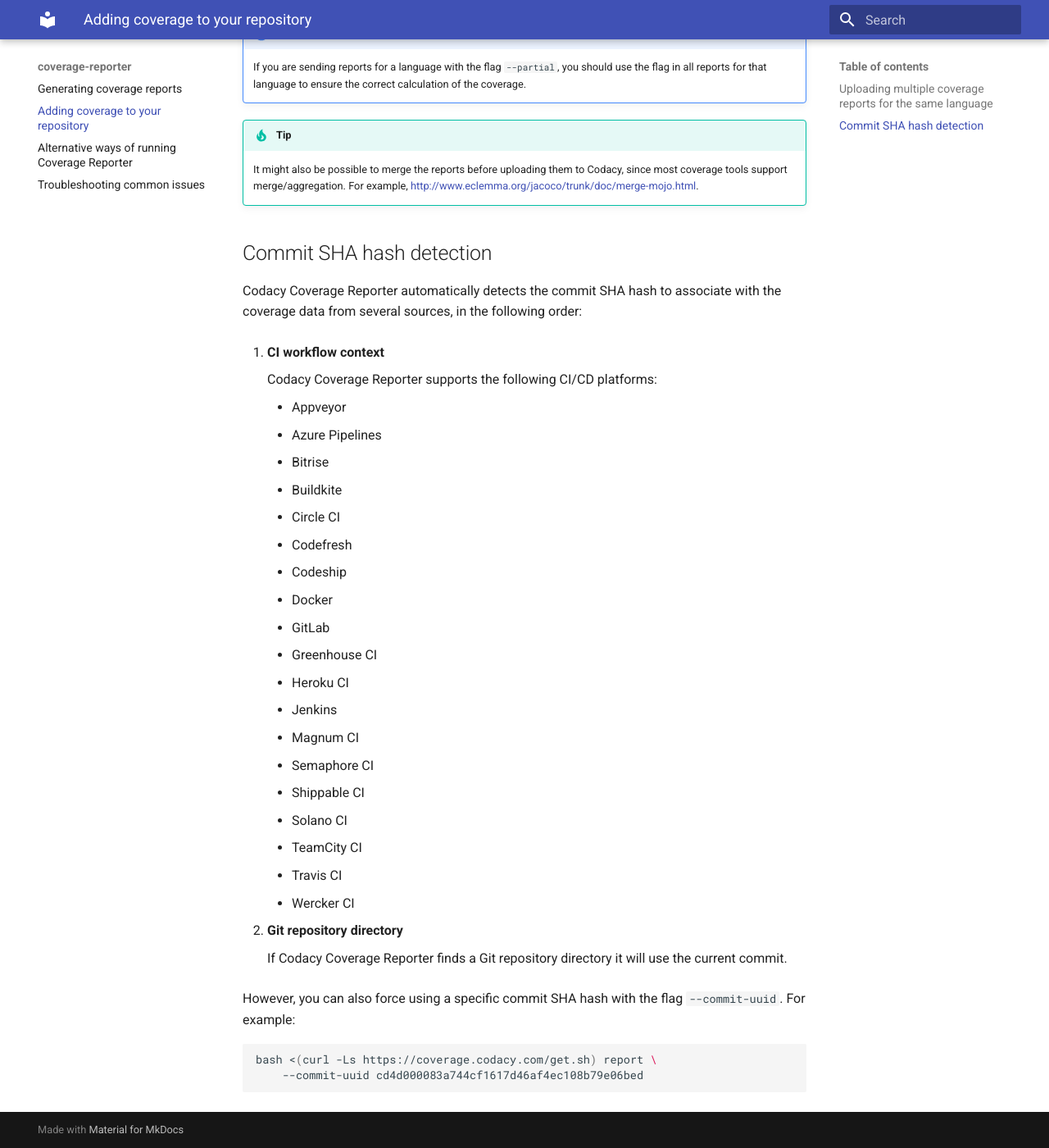
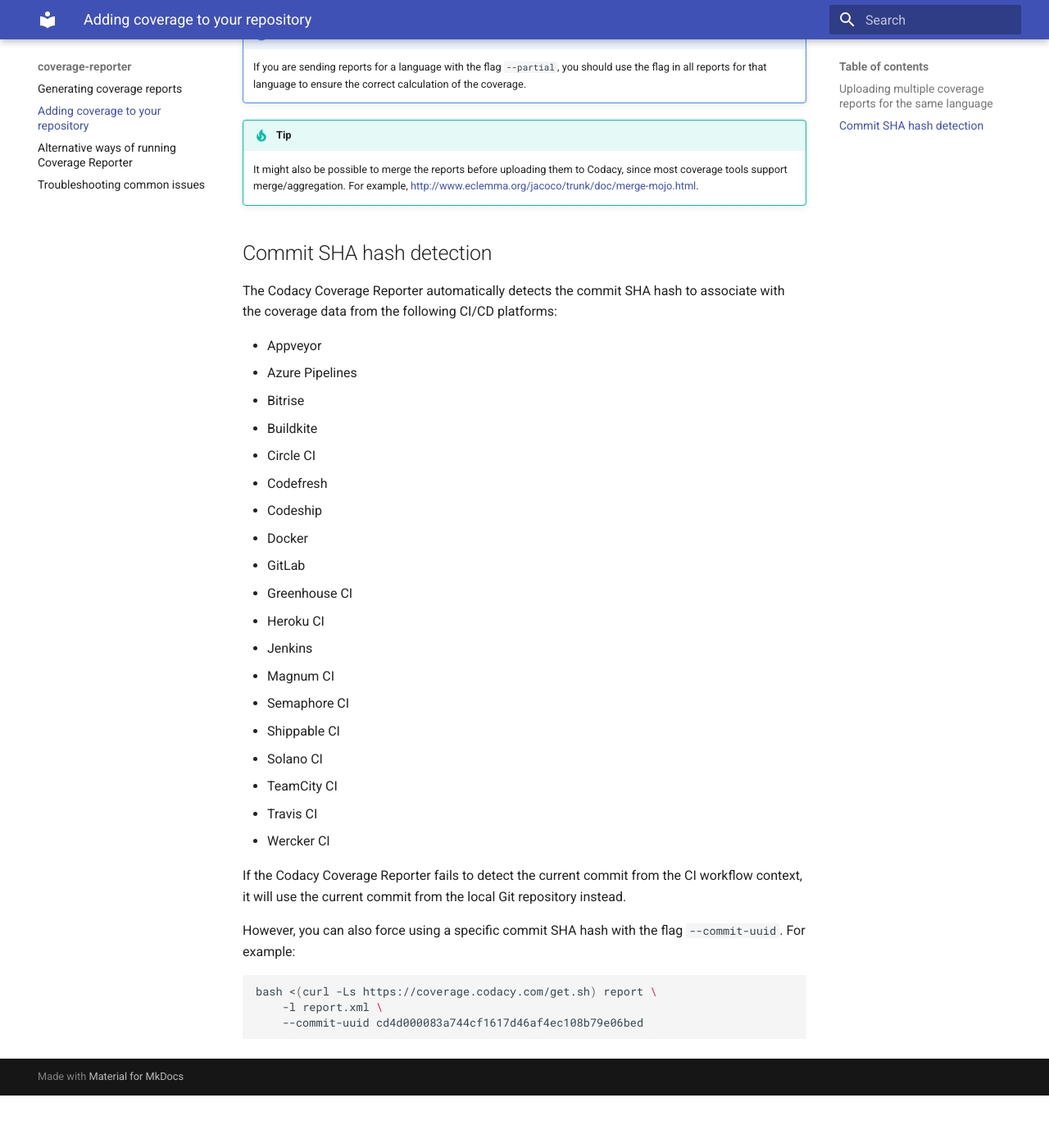
Before and after one commit to codacy/codacy-coverage-reporter, an MkDocs documentation site: the page built from docs/adding-coverage-to-your-repository.md, in a window 1280 px wide and 1400 px high, scrolled down 2147 px. Shown: the whole window at 82% size. Built offline with MkDocs 1.6.1 and Material for MkDocs 9.7.7, drawn with Linux system fonts in a browser that asks for light colours; after the commit the page ends 3483 px from its top, so only the background shows below that.

Commit message:
doc: Simplify section "Commit SHA hash detection"
Simplified the explanation of how the Coverage Reporter detects the
current commit.

Also added the flag -l to make running the command more explicit.

````diff
--- a/docs/adding-coverage-to-your-repository.md
+++ b/docs/adding-coverage-to-your-repository.md
@@ -75,39 +75,34 @@
 
 ## Commit SHA hash detection {: id="commit-detection"}
 
-Codacy Coverage Reporter automatically detects the commit SHA hash to associate with the coverage data from several sources, in the following order:
+The Codacy Coverage Reporter automatically detects the commit SHA hash to associate with the coverage data from the following CI/CD platforms:
 
-1.  **CI workflow context**
+-   Appveyor
+-   Azure Pipelines
+-   Bitrise
+-   Buildkite
+-   Circle CI
+-   Codefresh
+-   Codeship
+-   Docker
+-   GitLab
+-   Greenhouse CI
+-   Heroku CI
+-   Jenkins
+-   Magnum CI
+-   Semaphore CI
+-   Shippable CI
+-   Solano CI
+-   TeamCity CI
+-   Travis CI
+-   Wercker CI
 
-    Codacy Coverage Reporter supports the following CI/CD platforms:
-
-    -   Appveyor
-    -   Azure Pipelines
-    -   Bitrise
-    -   Buildkite
-    -   Circle CI
-    -   Codefresh
-    -   Codeship
-    -   Docker
-    -   GitLab
-    -   Greenhouse CI
-    -   Heroku CI
-    -   Jenkins
-    -   Magnum CI
-    -   Semaphore CI
-    -   Shippable CI
-    -   Solano CI
-    -   TeamCity CI
-    -   Travis CI
-    -   Wercker CI
-
-2.  **Git repository directory**
-
-    If Codacy Coverage Reporter finds a Git repository directory it will use the current commit.
+If the Codacy Coverage Reporter fails to detect the current commit from the CI workflow context, it will use the current commit from the local Git repository instead.
 
 However, you can also force using a specific commit SHA hash with the flag `--commit-uuid`. For example:
 
 ```bash
 bash <(curl -Ls https://coverage.codacy.com/get.sh) report \
+    -l report.xml \
     --commit-uuid cd4d000083a744cf1617d46af4ec108b79e06bed
 ```
````
